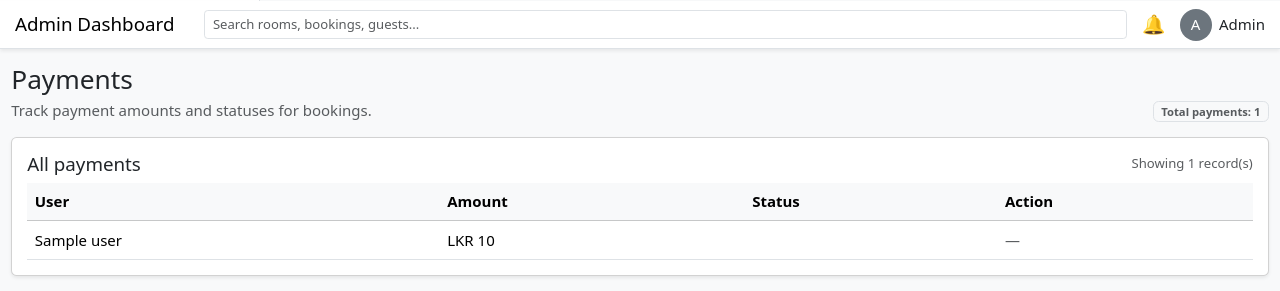
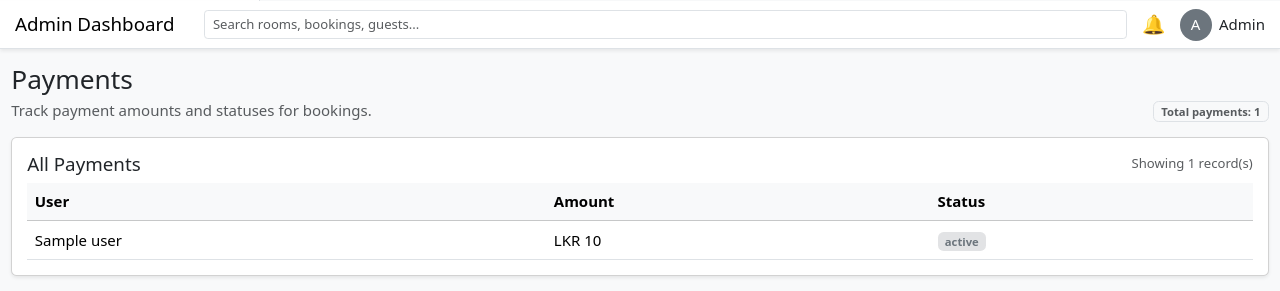
Before and after one commit to KaushalyaRanashingha/Room_Booking, a Node project: template Server/views/admin/payment.ejs in a window 1280 px wide. Shown: the part 799-1090 px from the top of the page. Run offline with Node 20 templates, Linux system fonts and the light colour scheme; the template is opened without the code that fills it: most values are stand-ins (such as "Sample title", 1, 10 or a date in 2020).

Commit message:
initial commit

```diff
--- a/Server/views/admin/payment.ejs
+++ b/Server/views/admin/payment.ejs
@@ -17,27 +17,23 @@
       <%- include("navbar") %>
 
       <main class="container-fluid py-3">
-        <!-- Page header -->
+        <!-- Page Header -->
         <div class="d-flex flex-wrap justify-content-between align-items-end mb-3">
           <div>
             <h1 class="h3 mb-1">Payments</h1>
-            <p class="text-muted mb-0">
-              Track payment amounts and statuses for bookings.
-            </p>
+            <p class="text-muted mb-0">Track payment amounts and statuses for bookings.</p>
           </div>
           <span class="badge bg-light text-muted border">
             Total payments: <%= payments.length %>
           </span>
         </div>
 
-        <!-- Payments table -->
+        <!-- Payments Table -->
         <section class="card shadow-sm">
           <div class="card-body">
             <div class="d-flex justify-content-between align-items-center mb-2">
-              <h2 class="h5 mb-0">All payments</h2>
-              <small class="text-muted">
-                Showing <%= payments.length %> record(s)
-              </small>
+              <h2 class="h5 mb-0">All Payments</h2>
+              <small class="text-muted">Showing <%= payments.length %> record(s)</small>
             </div>
 
             <div class="table-responsive">
@@ -47,13 +43,12 @@
                     <th>User</th>
                     <th>Amount</th>
                     <th>Status</th>
-                    <th>Action</th>
                   </tr>
                 </thead>
                 <tbody>
                   <% if (payments.length === 0) { %>
                     <tr>
-                      <td colspan="4" class="text-center text-muted py-4">
+                      <td colspan="3" class="text-center text-muted py-4">
                         No payments found.
                       </td>
                     </tr>
@@ -67,18 +62,14 @@
                         <% if (p.status === 'Paid') { %>
                           <span class="badge bg-success-subtle text-success">Paid</span>
                         <% } else if (p.status === 'Pending') { %>
+                          <button class="btn btn-sm btn-success approve-btn" data-id="<%= p._id %>">
+                            Approve
+                          </button>
                           <span class="badge bg-warning-subtle text-warning"><%= p.status %></span>
                         <% } else if (p.status === 'Failed') { %>
                           <span class="badge bg-danger-subtle text-danger">Failed</span>
-                        <% } %>
-                      </td>
-                      <td>
-                        <% if (p.status === 'Pending') { %>
-                          <button class="btn btn-sm btn-success approve-btn" data-id="<%= p._id %>">
-                            Approve
-                          </button>
                         <% } else { %>
-                          <span class="text-muted">—</span>
+                          <span class="badge bg-secondary-subtle text-secondary"><%= p.status %></span>
                         <% } %>
                       </td>
                     </tr>
@@ -92,9 +83,11 @@
     </div>
   </div>
 
-  <!-- Scripts -->
+  <!-- Bootstrap JS -->
   <script src="https://cdn.jsdelivr.net/npm/bootstrap@5.3.3/dist/js/bootstrap.bundle.min.js"></script>
+  <!-- Axios -->
   <script src="https://cdn.jsdelivr.net/npm/axios/dist/axios.min.js"></script>
+
   <script>
     document.querySelectorAll(".approve-btn").forEach(button => {
       button.addEventListener("click", async () => {
@@ -103,22 +96,27 @@
         if (!confirm("Are you sure you want to approve this payment?")) return;
 
         try {
-          // Call the backend API
-          const res = await axios.put(`/api/admin/payment/approve/${paymentId}`);
+          // Make POST request to approve payment
+          const res = await axios.post(
+            `/api/admin/payment/approve/${paymentId}`,
+            {}, // POST body empty
+            { withCredentials: true } // if using session auth
+          );
 
           if (res.status === 200) {
             alert("Payment approved! Email sent to customer.");
 
-            // Update status badge and button
-            const row = button.closest("tr");
-            row.querySelector("td:nth-child(3) .badge").className = "badge bg-success-subtle text-success";
-            row.querySelector("td:nth-child(3) .badge").innerText = "Paid";
+            // Update button and badge
             button.disabled = true;
             button.innerText = "Approved";
+
+            const badge = button.nextElementSibling;
+            badge.className = "badge bg-success-subtle text-success";
+            badge.innerText = "Paid";
           }
         } catch (err) {
           console.error(err);
-          alert(err.response?.data?.error || "Failed to approve payment.");
+          alert("Failed to approve payment.");
         }
       });
     });
```
